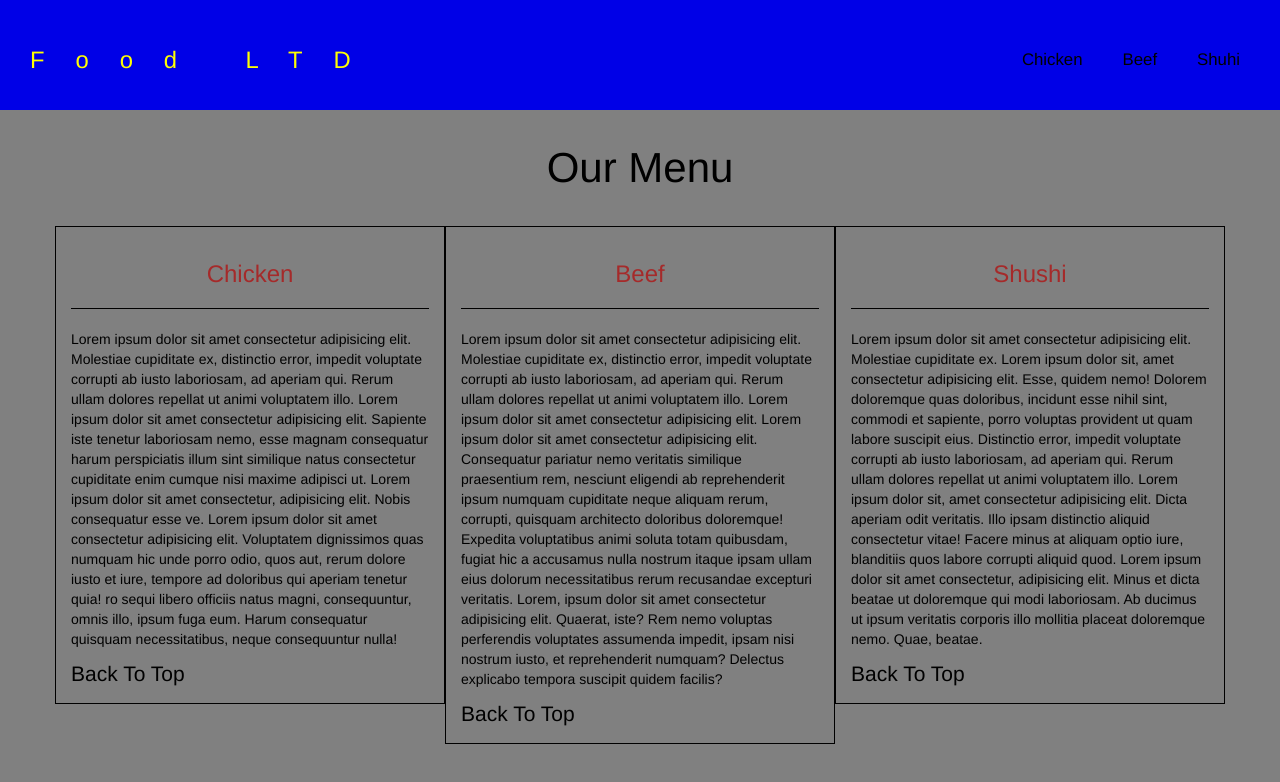
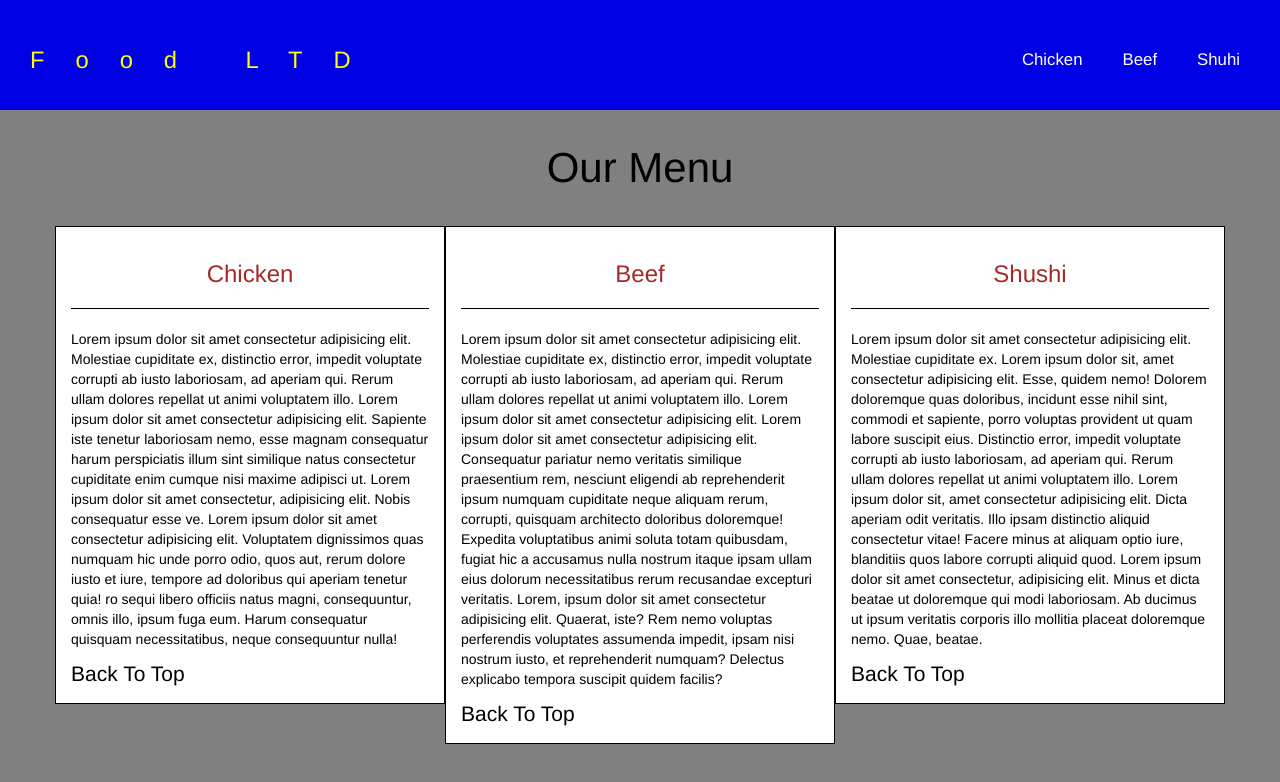
Before and after one commit to ZainAli321/menubootstrap, a plain HTML site: page menubootstrap/index.html in a window 1280 px wide. Drawn offline with Linux system fonts and the light colour scheme.

Commit message:
Update index.css

```diff
--- a/menubootstrap/css/index.css
+++ b/menubootstrap/css/index.css
@@ -36,14 +36,14 @@ li {
 }
 
 .nav > li > a {
-  color: black;
+  color: white;
   font-size: 1.2em;
   border-radius: 10px;
   transition: 0.3s;
 }
 
 .nav > li > a:hover {
-  color:blue;
+  color:black;
 }
 
 /*-------- End Of Navbar ------*/
@@ -54,6 +54,7 @@ section {
   margin-bottom: 25px;
   border: 1px solid black;
   padding: 1em;
+  background-color:white;
 }
 
 hr {
```
